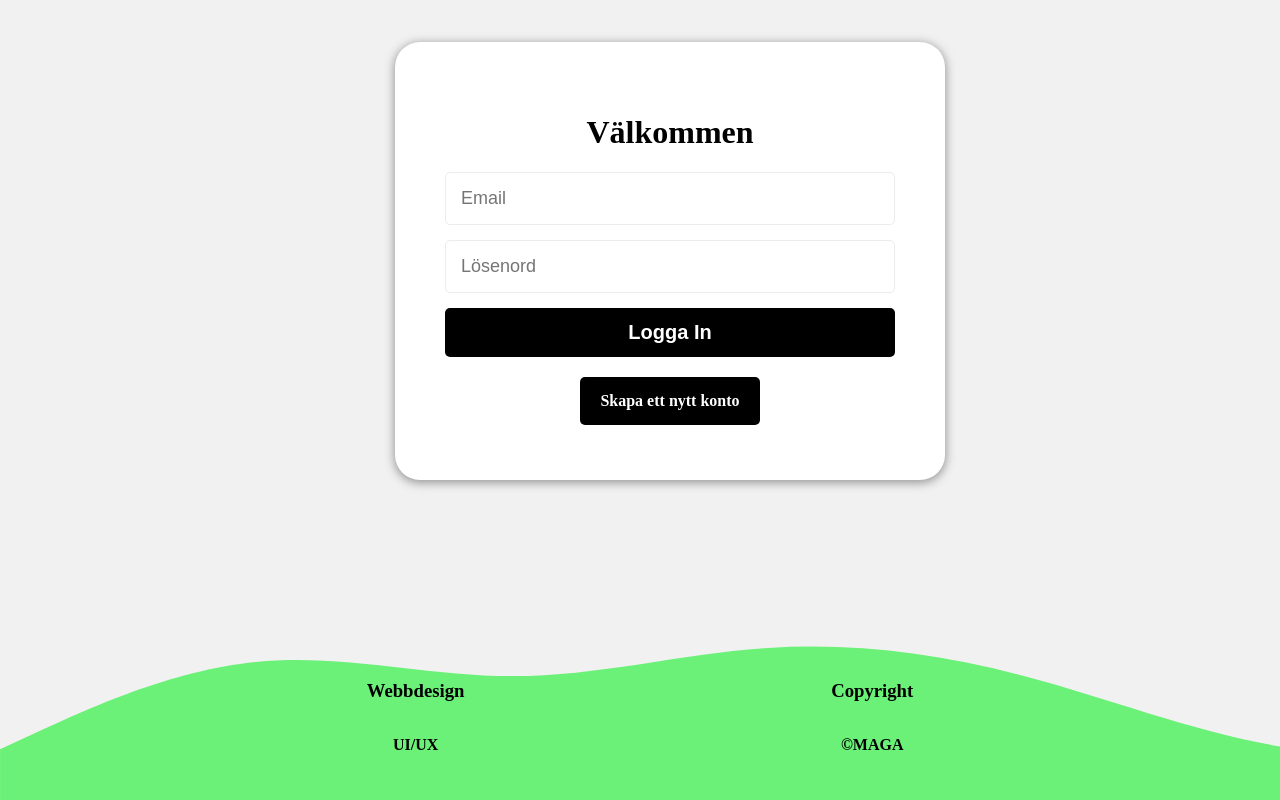
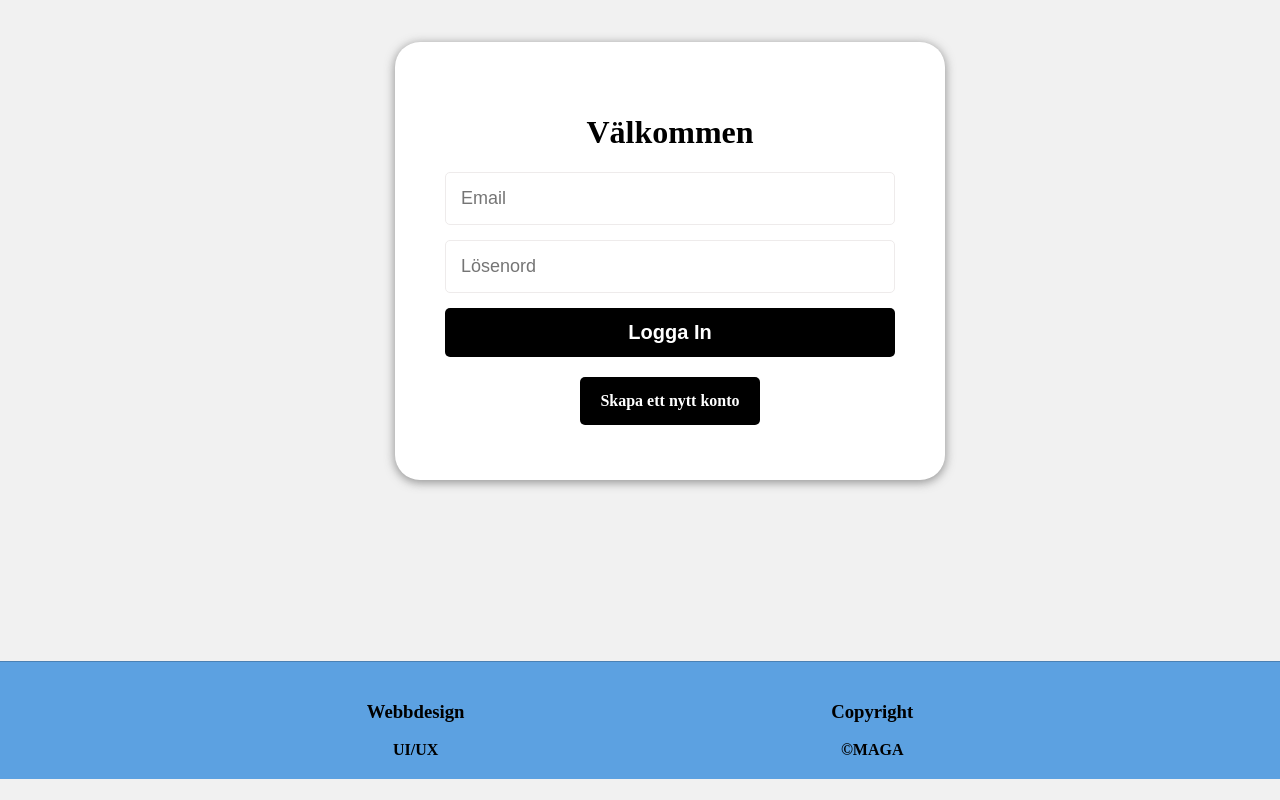
Before and after one commit to MaxHjarpe/Stekonomi, a React (Create React App) app: page /Login in a window 1280 px wide. Shown: the part 249-1049 px from the top of the page. After the commit the page ends 1028 px from the top, so only its background shows below. Built offline with nearby package versions, Linux system fonts and the light colour scheme.

Commit message:
update to footer

```diff
--- a/src/CSS/footer.css
+++ b/src/CSS/footer.css
@@ -1,35 +1,30 @@
 .footer {
+  background-color: #5ca1e1;
   width: 100%;
   height: auto;
+  margin-top: 40px;
   display: flex;
   flex-direction: row;
   justify-content: space-evenly;
   align-items: center;
+  border-top: 1px solid rgba(0, 0, 0, 0.199);
   margin-top: auto;
-  /* padding-top: 20px; */
-  position: relative;
-  margin-bottom: -20px;
+  padding-top: 20px;
 }
 
 .footer__container {
   display: flex;
   flex: 1;
   justify-content: space-evenly;
-  align-items: center;
 }
 
 .footer__header {
   text-align: center;
-  display: flex;
-  flex-direction: column;
-  justify-content: space-evenly;
 }
 
 .footer__header__item {
+  margin-top: 5px;
   font-weight: 900;
+  margin-bottom: 20px;
+  justify-content: space-between;
 }
-
-.waves {
-  position: absolute;
-  z-index: -1;
-}
--- a/src/CSS/main.css
+++ b/src/CSS/main.css
@@ -8,7 +8,7 @@ body {
 }
 
 #root {
-  display: block;
+  display: flex;
   flex-direction: column;
   min-height: 100vh;
 }
--- a/src/Components/Footer.tsx
+++ b/src/Components/Footer.tsx
@@ -1,11 +1,13 @@
 import React from "react";
 import "../CSS/footer.css";
-import waveSvg from "../assets/wave.svg";
+// import waveSvg from "../assets/wave.svg";
 
 const Footer = () => {
   return (
     <>
       <footer className="footer">
+      {/* <img className="waves" src={waveSvg} alt="wavy lines" /> */}
+
         <div className="footer__container">
           <div className="footer__header">
             <h3>Webbdesign</h3>
@@ -21,7 +23,6 @@ const Footer = () => {
 
           </div>
         </div>
-        <img className="waves" src={waveSvg} alt="wavy lines" />
       </footer>
     </>
   );
```
